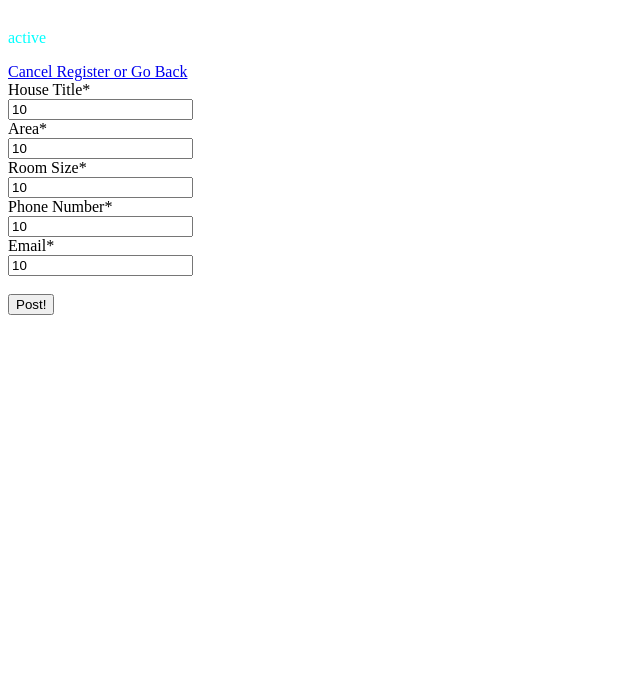
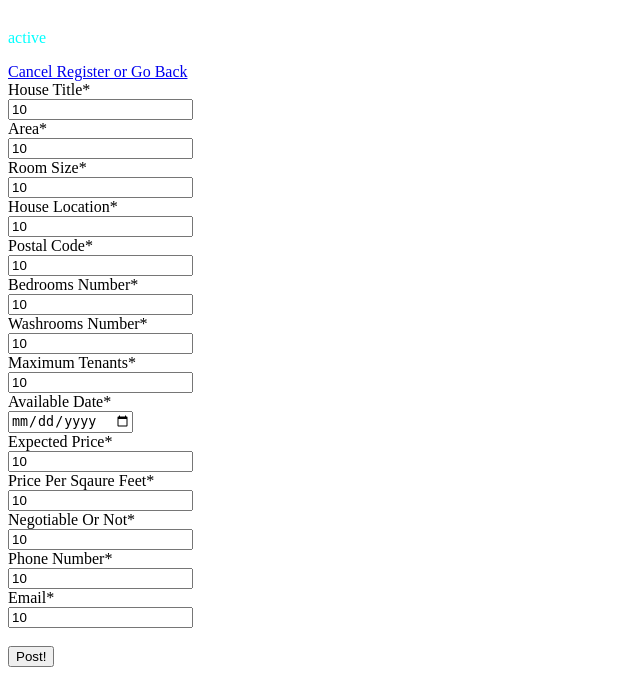
Before and after one commit to elenaaaa11/izubzu, a Django app: template app/templates/app/post.html in a window 1280 px wide. Shown: the part 142-825 px from the top of the page, without its empty margins (0-640 px from the left). Before the commit the page ends 457 px from the top, so only its background shows below. Run offline with Django 3.2, Linux system fonts and the light colour scheme; the template is opened without the code that fills it: most values are stand-ins (such as "Sample title", 1, 10 or a date in 2020).

Commit message:
Commit #8

```diff
--- a/AppStore/urls.py
+++ b/AppStore/urls.py
@@ -7,8 +7,9 @@ urlpatterns = [
     path('', app.views.index, name='index'),
     path('rent', app.views.rent, name='rent'),
     path('register', app.views.register, name='register'),
-    #path('post', app.views.post, name='post'),
-    path('login', app.views.login, name='login'),
+    path('post', app.views.post, name='post'),
+    path('login', app.views.user_login, name='login'),
     path('admin/', admin.site.urls),
-    path('view/<str:title>', app.views.view, name='view')
+    path('view/<str:title>', app.views.view, name='view'),
+    path('rent_1', app.views.rent_1, name='rent_1')
 ]
--- a/app/templates/app/login.html
+++ b/app/templates/app/login.html
@@ -16,6 +16,7 @@
         Password<span class="asteriskField">*</span> </label> <div class="controls"> <input type="text" name="password" value="{{obj.0}}" maxlength="16" class="textinput textInput" required="" id="id_password"> </div> </div>
 
         <br>
+
         <button type="submit" value="login">Log in!</button>
         </form>
 </body>
--- a/app/templates/app/post.html
+++ b/app/templates/app/post.html
@@ -13,14 +13,34 @@
         <div id="div_id_house_title" class="control-group"> <label for="id_house_title" class="control-label requiredField">
         House Title<span class="asteriskField">*</span> </label> <div class="controls"> <input type="text" name="house_title" value="{{obj.0}}" maxlength="128" class="textinput textInput" required="" id="id_house_title"> </div> </div>
         <div id="div_id_area" class="control-group"> <label for="id_area" class="control-label requiredField">
-        Area<span class="asteriskField">*</span> </label> <div class="controls"> <input type="text" name="area" value="{{obj.0}}" maxlength="32" class="textinput textInput" required="" id="id_area"> </div> </div>
+        Area<span class="asteriskField">*</span> </label> <div class="controls"> <input type="text" name="area_info" value="{{obj.0}}" maxlength="32" class="textinput textInput" required="" id="id_area"> </div> </div>
         <div id="div_id_room_size" class="control-group"> <label for="id_room_size" class="control-label requiredField">
         Room Size<span class="asteriskField">*</span> </label> <div class="controls"> <input type="number" name="room_size" value="{{obj.0}}" maxlength="16" class="textinput textInput" required="" id="id_room_size"> </div> </div>
+        <div id="div_id_house_location" class="control-group"> <label for="id_house_location" class="control-label requiredField">
+        House Location<span class="asteriskField">*</span> </label> <div class="controls"> <input type="text" name="house_location" value="{{obj.0}}" maxlength="128" class="textinput textInput" required="" id="id_house_location"> </div> </div>
+        <div id="div_id_postal_code" class="control-group"> <label for="id_postal_code" class="control-label requiredField">
+        Postal Code<span class="asteriskField">*</span> </label> <div class="controls"> <input type="text" name="postal_code" value="{{obj.0}}" maxlength="6" class="textinput textInput" required="" id="id_postal_code"> </div> </div>
+
+        <div id="div_id_number_of_bedrooms" class="control-group"> <label for="id_number_of_bedrooms" class="control-label requiredField">
+        Bedrooms Number<span class="asteriskField">*</span> </label> <div class="controls"> <input type="number" name="number_of_bedrooms" value="{{obj.0}}" maxlength="16" class="textinput textInput" required="" id="id_number_of_bedrooms"> </div> </div>
+        <div id="div_id_number_of_washrooms" class="control-group"> <label for="number_of_washrooms" class="control-label requiredField">
+        Washrooms Number<span class="asteriskField">*</span> </label> <div class="controls"> <input type="number" name="number_of_washrooms" value="{{obj.0}}" maxlength="16" class="textinput textInput" required="" id="id_number_of_washrooms"> </div> </div>
+        <div id="div_id_max_tenant" class="control-group"> <label for="id_max_tenant" class="control-label requiredField">
+        Maximum Tenants<span class="asteriskField">*</span> </label> <div class="controls"> <input type="number" name="max_tenant" value="{{obj.0}}" maxlength="16" class="textinput textInput" required="" id="id_max_tenant"> </div> </div>
+        <div id="div_id_available_date" class="control-group"> <label for="id_available_date" class="control-label requiredField">
+        Available Date<span class="asteriskField">*</span> </label> <div class="controls"> <input type="date" name="available_date" value="{{obj.0}}" maxlength="16" class="textinput textInput" required="" id="id_available_date"> </div> </div>
+        <div id="div_id_expected_price" class="control-group"> <label for="id_expected_price" class="control-label requiredField">
+        Expected Price<span class="asteriskField">*</span> </label> <div class="controls"> <input type="number" min = '0' step = '0.01' name="expected_price" value="{{obj.0}}" maxlength="16" class="textinput textInput" required="" id="id_expected_price"> </div> </div>
+
+
+        <div id="div_id_price_per_feet" class="control-group"> <label for="id_price_per_feet" class="control-label requiredField">
+        Price Per Sqaure Feet<span class="asteriskField">*</span> </label> <div class="controls"> <input type="number" min = '0' step = '0.01' name="price_per_feet" value="{{obj.0}}" maxlength="16" class="textinput textInput" required="" id="id_price_per_feet"> </div> </div>
+        <div id="div_id_negotiable" class="control-group"> <label for="id_negotiable" class="control-label requiredField">
+        Negotiable Or Not<span class="asteriskField">*</span> </label> <div class="controls"> <input type="text" name="negotiable" value="{{obj.0}}" maxlength="16" class="textinput textInput" required="" id="id_negotiable"> </div> </div>
         <div id="div_id_phone_number" class="control-group"> <label for="id_phone_number" class="control-label requiredField">
-        Phone Number<span class="asteriskField">*</span> </label> <div class="controls"> <input type="text" name="phone_number" value="{{obj.0}}" maxlength="16" class="textinput textInput" required="" id="id_phone_number"> </div> </div>
+        Phone Number<span class="asteriskField">*</span> </label> <div class="controls"> <input type="text" name="owner_phone_number" value="{{obj.0}}" maxlength="16" class="textinput textInput" required="" id="id_phone_number"> </div> </div>
         <div id="div_id_email" class="control-group"> <label for="id_email" class="control-label requiredField">
-        Email<span class="asteriskField">*</span> </label> <div class="controls"> <input type="text" name="email" value="{{obj.0}}" maxlength="64" class="textinput textInput" required="" id="id_email"> </div> </div>
-
+        Email<span class="asteriskField">*</span> </label> <div class="controls"> <input type="text" name="owner_email" value="{{obj.0}}" maxlength="64" class="textinput textInput" required="" id="id_email"> </div> </div>
 
         <br>
         <button type="submit" value="post">Post!</button>
--- a/app/templates/app/view.html
+++ b/app/templates/app/view.html
@@ -80,7 +80,8 @@
     </table></br>
     <form method="POST" style="display: inline;">
         <input type="hidden" name="title" value="{{house.0}}"/>
-        <button onclick="return confirm('Are you sure you want to rent {{house.0}}?');" type="submit" name="action" value="rent">Rent</button>
-        </form>
+        <a href="rent_1"><button>Rent</button></a>
+        {% csrf_token %}
+    </form>
 </body>
 </html>
```
Also changed, not shown: app/templates/app/rent.html (+5 -2 lines), app/templates/app/rent_1.html (added, +44 -0 lines), app/views.py (+76 -15 lines), AppStore/settings.py (line endings or trailing spaces).
